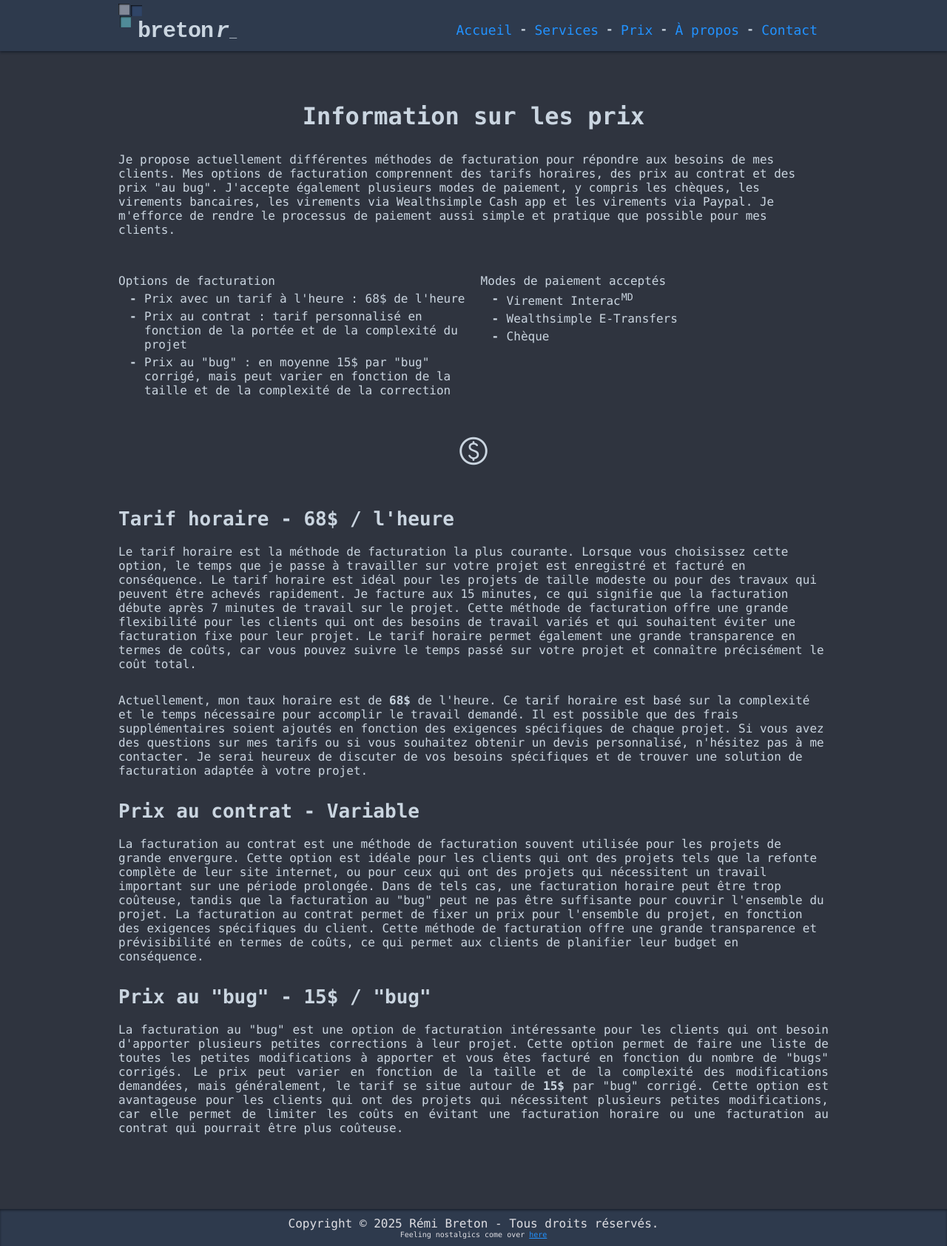
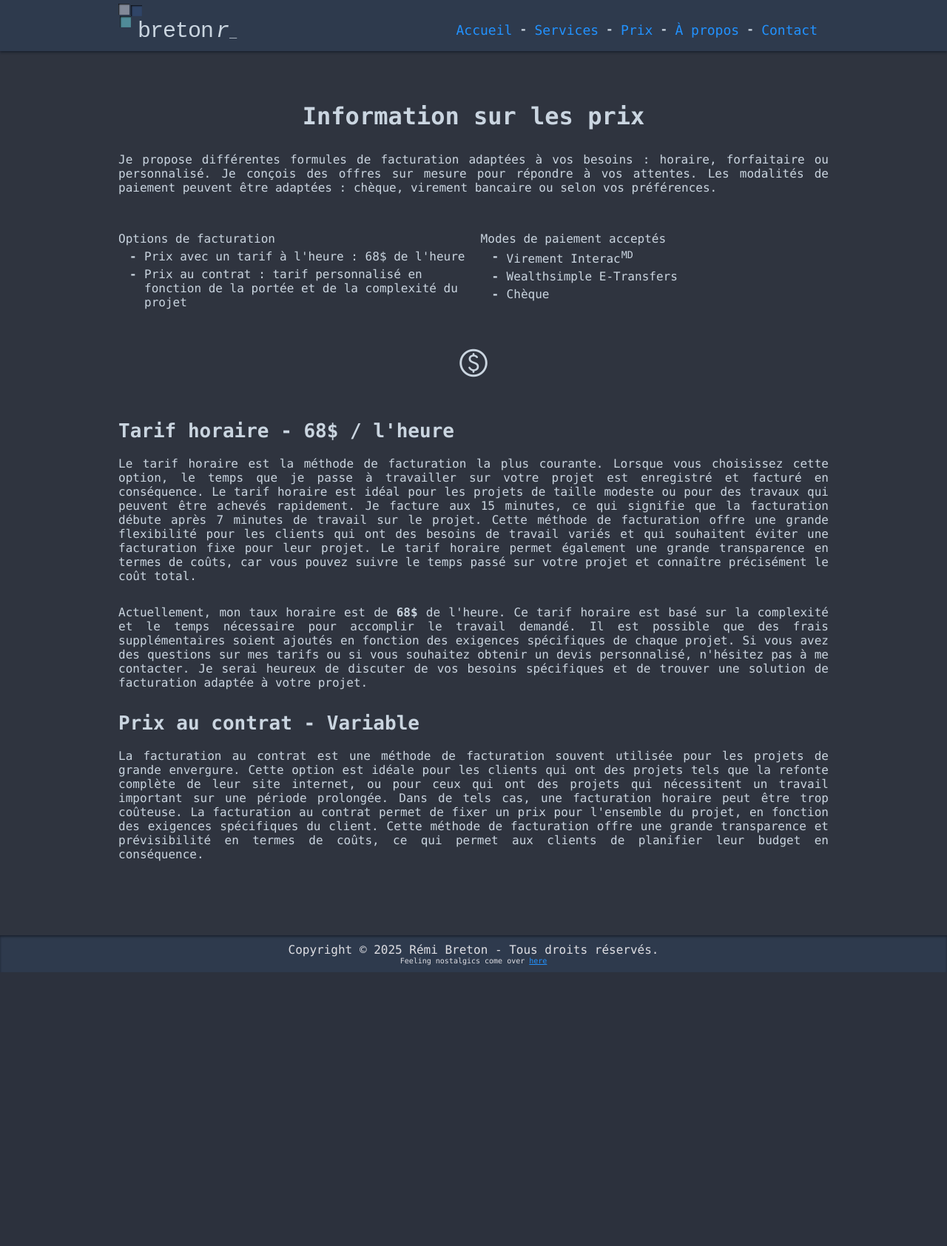
Before and after one commit to rbreton/bretonr_ca, a PHP site: page /prix.php in a window 1280 px wide. Shown: the whole page at 74% size. After the commit the page ends 1314 px from the top, so only its background shows below. Run offline with PHP 8.4, Linux system fonts and the light colour scheme.

Commit message:
Bug correction v2.0.1

```diff
--- a/public_html/css/main.css
+++ b/public_html/css/main.css
@@ -231,7 +231,7 @@ sup {
  * @content : les css pour générer le logo;
 **/
 .logo{
-	font: bold 30px 'Courier New', 'Lucida Console', monospace;
+	font: normal 30px 'Courier New', 'Lucida Console', monospace;
 	padding: 5px 0 0 0
 }
 .logo a:link, .logo a:visited{
@@ -327,6 +327,9 @@ sup {
 	display: none;
 }
 .txtCenter{
+	text-align: center;
+}
+.txtCenter p{
 	text-align: center;
 }
 .smallTxt{
--- a/public_html/prix.php
+++ b/public_html/prix.php
@@ -19,13 +19,12 @@
 		<?php include ("{$root}inc/tpl/header.tpl.php"); ?>
 		<div class="centerContent content">
 			<h1 class="center">Information sur les prix</h1>
-			<p">Je propose actuellement différentes méthodes de facturation pour répondre aux besoins de mes clients. Mes options de facturation comprennent des tarifs horaires, des prix au contrat et des prix "au bug". J'accepte également plusieurs modes de paiement, y compris les chèques, les virements bancaires, les virements via Wealthsimple Cash app et les virements via Paypal. Je m'efforce de rendre le processus de paiement aussi simple et pratique que possible pour mes clients.</p>
+			<p>Je propose différentes formules de facturation adaptées à vos besoins : horaire, forfaitaire ou personnalisé. Je conçois des offres sur mesure pour répondre à vos attentes. Les modalités de paiement peuvent être adaptées : chèque, virement bancaire ou selon vos préférences.</p>
 			<div class="twoCol left">
 				<h2">Options de facturation</h2>
 				<ul class="dashed tabbed">
 					<li>Prix avec un tarif à l'heure : 68$ de l'heure</li>
 					<li>Prix au contrat : tarif personnalisé en fonction de la portée et de la complexité du projet</li>
-					<li>Prix au "bug" : en moyenne 15$ par "bug" corrigé, mais peut varier en fonction de la taille et de la complexité de la correction</li>
 				</ul>
 			</div>
 			<div class="twoCol right">
@@ -40,12 +39,10 @@
 			<div class="endSection"><span class="material-symbols-rounded">paid</span></div>
 			<div>
 				<h2>Tarif horaire - <strong>68$</strong> / l'heure</h2>
-				<p">Le tarif horaire est la méthode de facturation la plus courante. Lorsque vous choisissez cette option, le temps que je passe à travailler sur votre projet est enregistré et facturé en conséquence. Le tarif horaire est idéal pour les projets de taille modeste ou pour des travaux qui peuvent être achevés rapidement. Je facture aux 15 minutes, ce qui signifie que la facturation débute après 7 minutes de travail sur le projet. Cette méthode de facturation offre une grande flexibilité pour les clients qui ont des besoins de travail variés et qui souhaitent éviter une facturation fixe pour leur projet. Le tarif horaire permet également une grande transparence en termes de coûts, car vous pouvez suivre le temps passé sur votre projet et connaître précisément le coût total.</p>
-				<p">Actuellement, mon taux horaire est de <strong>68$</strong> de l'heure. Ce tarif horaire est basé sur la complexité et le temps nécessaire pour accomplir le travail demandé. Il est possible que des frais supplémentaires soient ajoutés en fonction des exigences spécifiques de chaque projet. Si vous avez des questions sur mes tarifs ou si vous souhaitez obtenir un devis personnalisé, n'hésitez pas à me contacter. Je serai heureux de discuter de vos besoins spécifiques et de trouver une solution de facturation adaptée à votre projet.</p>
+				<p>Le tarif horaire est la méthode de facturation la plus courante. Lorsque vous choisissez cette option, le temps que je passe à travailler sur votre projet est enregistré et facturé en conséquence. Le tarif horaire est idéal pour les projets de taille modeste ou pour des travaux qui peuvent être achevés rapidement. Je facture aux 15 minutes, ce qui signifie que la facturation débute après 7 minutes de travail sur le projet. Cette méthode de facturation offre une grande flexibilité pour les clients qui ont des besoins de travail variés et qui souhaitent éviter une facturation fixe pour leur projet. Le tarif horaire permet également une grande transparence en termes de coûts, car vous pouvez suivre le temps passé sur votre projet et connaître précisément le coût total.</p>
+				<p>Actuellement, mon taux horaire est de <strong>68$</strong> de l'heure. Ce tarif horaire est basé sur la complexité et le temps nécessaire pour accomplir le travail demandé. Il est possible que des frais supplémentaires soient ajoutés en fonction des exigences spécifiques de chaque projet. Si vous avez des questions sur mes tarifs ou si vous souhaitez obtenir un devis personnalisé, n'hésitez pas à me contacter. Je serai heureux de discuter de vos besoins spécifiques et de trouver une solution de facturation adaptée à votre projet.</p>
 				<h2>Prix au contrat - Variable</h2>
-				<p">La facturation au contrat est une méthode de facturation souvent utilisée pour les projets de grande envergure. Cette option est idéale pour les clients qui ont des projets tels que la refonte complète de leur site internet, ou pour ceux qui ont des projets qui nécessitent un travail important sur une période prolongée. Dans de tels cas, une facturation horaire peut être trop coûteuse, tandis que la facturation au "bug" peut ne pas être suffisante pour couvrir l'ensemble du projet. La facturation au contrat permet de fixer un prix pour l'ensemble du projet, en fonction des exigences spécifiques du client. Cette méthode de facturation offre une grande transparence et prévisibilité en termes de coûts, ce qui permet aux clients de planifier leur budget en conséquence.</p>
-				<h2>Prix au "bug" - <strong>15$</strong> / "bug"</h2>
-				<p>La facturation au "bug" est une option de facturation intéressante pour les clients qui ont besoin d'apporter plusieurs petites corrections à leur projet. Cette option permet de faire une liste de toutes les petites modifications à apporter et vous êtes facturé en fonction du nombre de "bugs" corrigés. Le prix peut varier en fonction de la taille et de la complexité des modifications demandées, mais généralement, le tarif se situe autour de <strong>15$</strong> par "bug" corrigé. Cette option est avantageuse pour les clients qui ont des projets qui nécessitent plusieurs petites modifications, car elle permet de limiter les coûts en évitant une facturation horaire ou une facturation au contrat qui pourrait être plus coûteuse.</p>
+				<p>La facturation au contrat est une méthode de facturation souvent utilisée pour les projets de grande envergure. Cette option est idéale pour les clients qui ont des projets tels que la refonte complète de leur site internet, ou pour ceux qui ont des projets qui nécessitent un travail important sur une période prolongée. Dans de tels cas, une facturation horaire peut être trop coûteuse. La facturation au contrat permet de fixer un prix pour l'ensemble du projet, en fonction des exigences spécifiques du client. Cette méthode de facturation offre une grande transparence et prévisibilité en termes de coûts, ce qui permet aux clients de planifier leur budget en conséquence.</p>
 			</div>
 		</div>
 		<?php include ("{$root}inc/tpl/footer.tpl.php"); ?>
```
